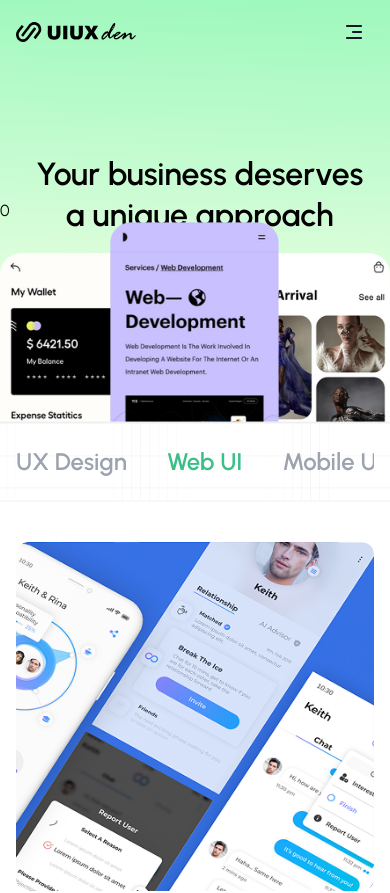
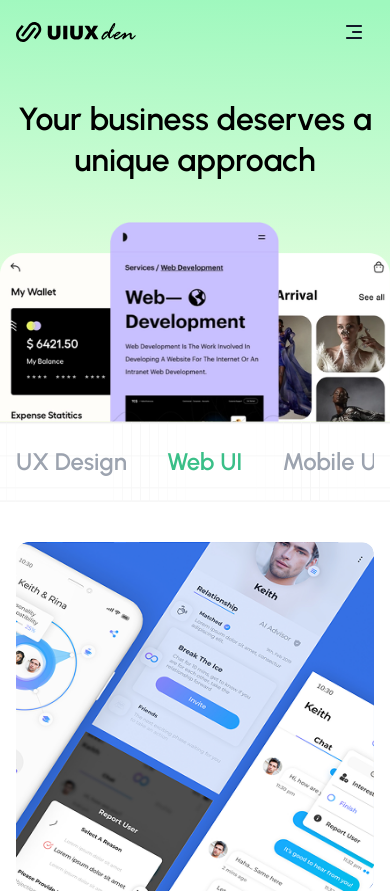
Before and after one commit to rtksng/uiuxden, a React (Vite) app: page /uiuxdenred/portfolio in a window 390 px wide. Shown: the top 893 px of the page. Built offline with nearby package versions, Linux system fonts and the light colour scheme.

Commit message:
mobile responsive done

```diff
--- a/src/pages/Portfolio.tsx
+++ b/src/pages/Portfolio.tsx
@@ -113,7 +113,7 @@ const Portfolio: FC = () => {
                 <img src={img} alt={title} className="sm:w-full rounded-xl thumbnail-img" />
               </div>
               <div className="md:mt-8 mt-3 flex items-center flex-wrap gap-4 md:gap-6">
-                <div className="w-20 h-20 rounded-full border border-gray-300 flex items-center justify-center">
+                <div className="w-[50px] h-[50px] sm:w-20 sm:h-20 rounded-full border border-gray-300 flex items-center justify-center">
                   <img src={logop} alt="logo" />
                 </div>
                 <div>
@@ -173,9 +173,9 @@ const Portfolio: FC = () => {
   return (
     <main>
       <Navbar />
-      <section className="h-[50vh] sm:h-[40vh] lg:h-[62vh] xl:h-screen gradientHeroBg relative flex items-center justify-center sm:block">0
+      <section className="h-[50vh] sm:h-[40vh] lg:h-[62vh] xl:h-screen gradientHeroBg relative flex items-center justify-center sm:block">
         <Container>
-          <h1 className="text-center text-[32px] sm:text-[38px] lg:text-[48px] 2xl:text-[90px] max-w-[1180px] mx-auto font-semibold leading-[128.5%] sm:py-[108px]">
+          <h1 className="text-center text-[32px] sm:text-[38px] lg:text-[48px] 2xl:text-[90px] max-w-[1180px] mx-auto font-semibold leading-[128.5%] sm:py-[108px] pb-[110px]">
             Your business deserves a unique approach
           </h1>
           <div className="absolute inset-x-0 bottom-0 flex justify-center items-center">
```
Also changed, not shown: src/pages/Accessibility.tsx (line endings or trailing spaces).
